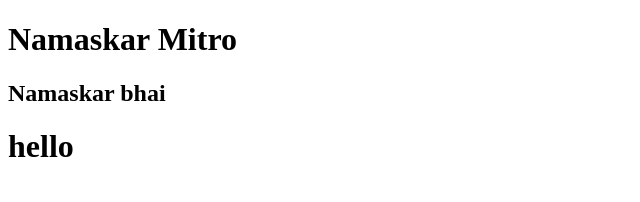
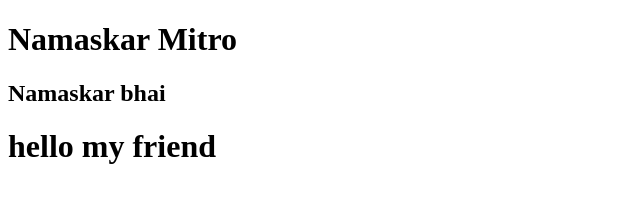
Before and after one commit to patil-tanay/Mitro, a plain HTML site: page index.html in a window 1280 px wide. Shown: the whole page, without its empty margins (0-640 px from the left). Drawn offline with Linux system fonts and the light colour scheme.

Commit message:
Third commit

```diff
--- a/index.html
+++ b/index.html
@@ -8,6 +8,6 @@
 <body>
     <h1>Namaskar Mitro</h1>
     <h2>Namaskar bhai</h2>
-    <h1>hello</h1>
+    <h1>hello my friend</h1>
 </body>
 </html>
```
